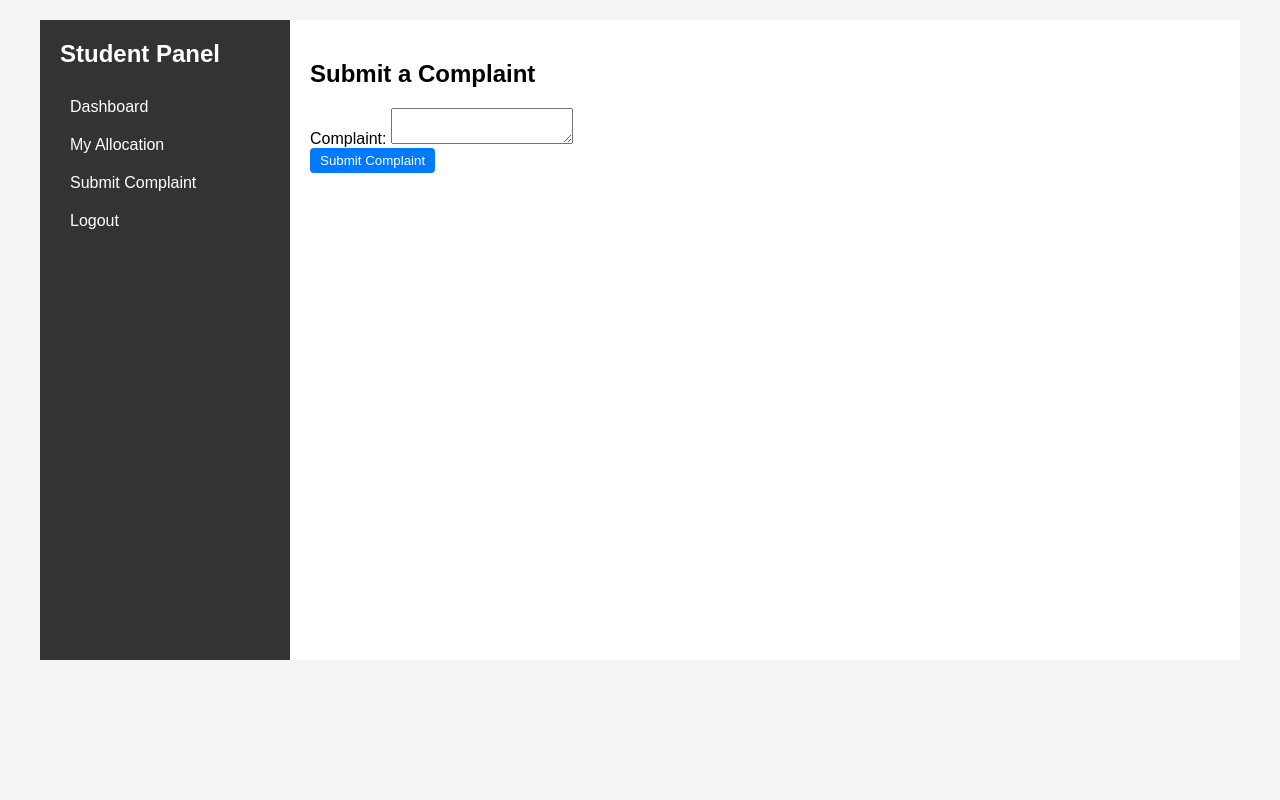
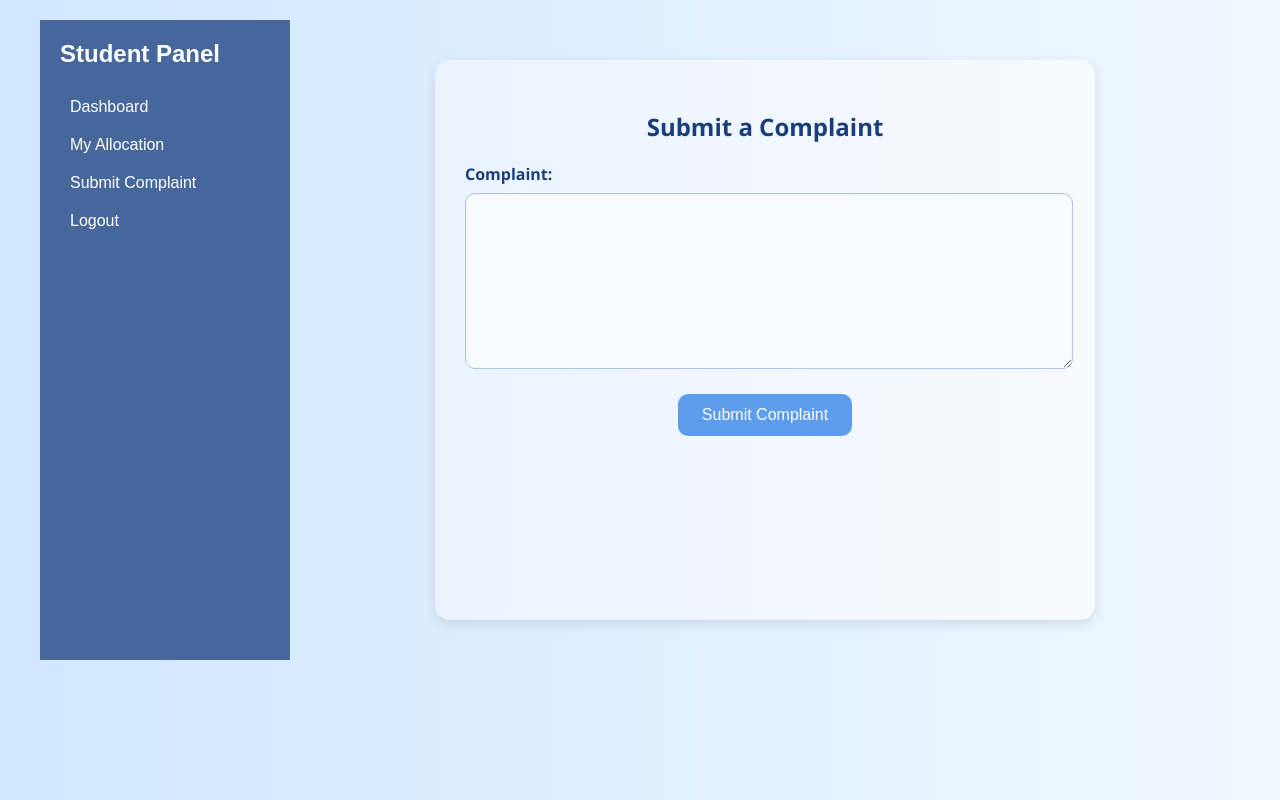
Before and after one commit to Rohit242524/Hostel-Management, a Flask app: template templates/submit_complaint.html in a window 1280 px wide. Run offline with Flask 3, Linux system fonts and the light colour scheme; the template is opened without the code that fills it, so the values that code supplies are empty.

Commit message:
css improved

```diff
--- a/static/css/style.css
+++ b/static/css/style.css
@@ -3,6 +3,8 @@ body {
     margin: 0;
     padding: 0;
     background-color: #f4f4f4;
+    background: linear-gradient(to right, #d0e7ff, #f0f8ff);
+
 }
 
 .container {
@@ -28,6 +30,8 @@ body {
 .login-container label {
     display: block;
     margin: 10px 0 5px;
+    text-align: start;
+    margin-top: 20px;
 }
 
 .login-container input, .login-container select, .login-container textarea {
@@ -81,10 +85,11 @@ body {
 
 .sidebar {
     width: 250px;
-    background-color: #333;
+    background-color: #46679b;
     color: white;
     padding: 20px;
     box-sizing: border-box;
+
 }
 
 .sidebar h2 {
@@ -154,3 +159,64 @@ select, input[type="text"], input[type="email"] {
     padding: 5px;
     margin: 5px 0;
 }
+
+.complaint {
+    background: linear-gradient(to right, #eaf3ff, #f7fbff); /* very light blue gradient */
+    padding: 30px;
+    border-radius: 15px;
+    max-width: 600px;
+    margin: 40px auto;
+    box-shadow: 0 4px 12px rgba(0, 0, 0, 0.1);
+    font-family: 'Segoe UI', sans-serif;
+}
+
+.complaint h2 {
+    text-align: center;
+    color: #1a3d7c;
+    margin-bottom: 20px;
+}
+
+.complaint label {
+    display: block;
+    font-weight: bold;
+    color: #1a3d7c;
+    margin-bottom: 8px;
+}
+
+.complaint textarea {
+    width: 97%;
+    height: 150px;
+    padding: 12px;
+    border-radius: 10px;
+    border: 1px solid #b0c6e9;
+    font-size: 14px;
+    resize: vertical;
+    background-color: #f9fcff;
+    color: #1a3d7c;
+    box-shadow: inset 0 1px 3px rgba(0,0,0,0.05);
+    transition: border 0.3s;
+}
+
+.complaint textarea:focus {
+    outline: none;
+    border: 1px solid #7aa7e0;
+}
+
+.complaint button {
+    background-color: #5c9ded;
+    color: white;
+    border: none;
+    padding: 12px 24px;
+    margin-top: 20px;
+    border-radius: 10px;
+    font-size: 16px;
+    cursor: pointer;
+    transition: background-color 0.3s ease;
+    display: block;
+    margin-left: auto;
+    margin-right: auto;
+}
+
+.complaint button:hover {
+    background-color: #3f7acb;
+}
--- a/templates/submit_complaint.html
+++ b/templates/submit_complaint.html
@@ -11,7 +11,7 @@
             <li><a href="{{ url_for('logout') }}">Logout</a></li>
         </ul>
     </aside>
-    <main>
+    <main class="complaint">
         <h2>Submit a Complaint</h2>
         <form method="POST">
             <label for="complaint">Complaint:</label>
```
Also changed, not shown: hostel.db, templates/login.html (line endings or trailing spaces).
